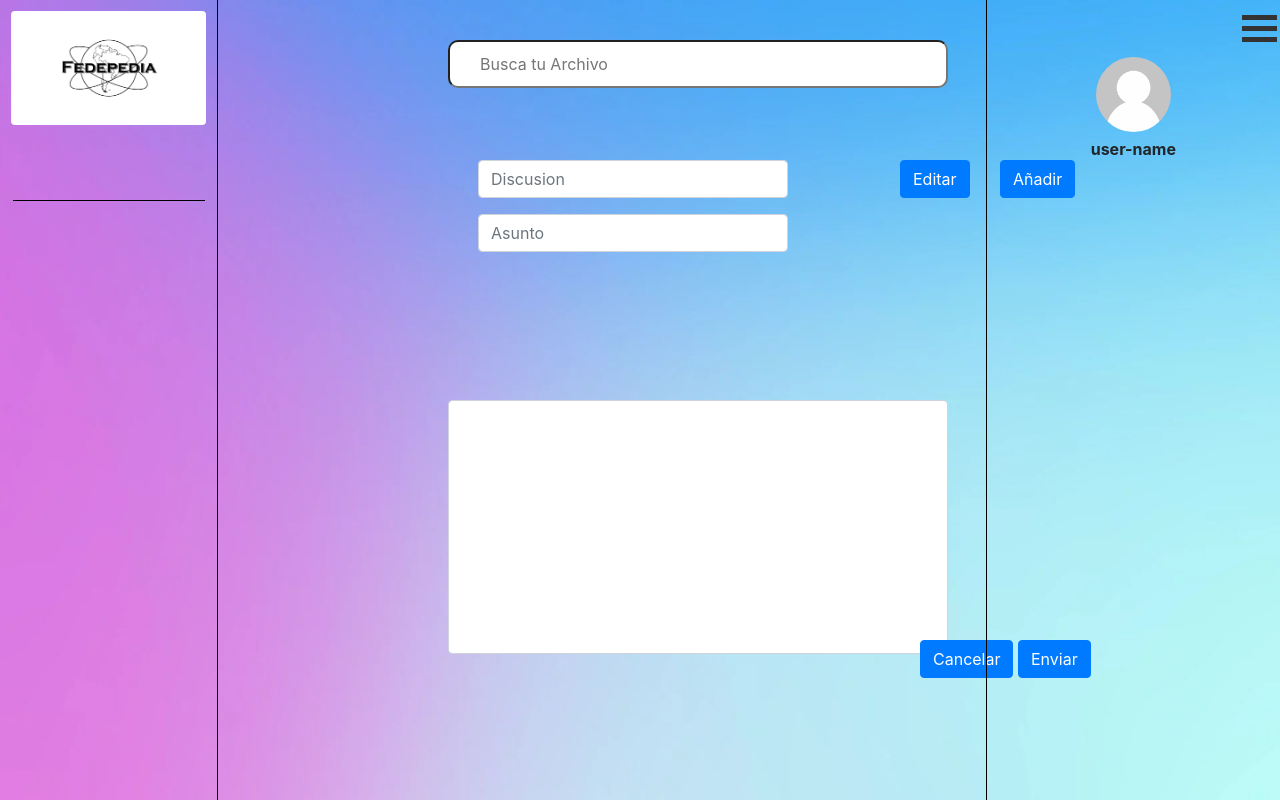
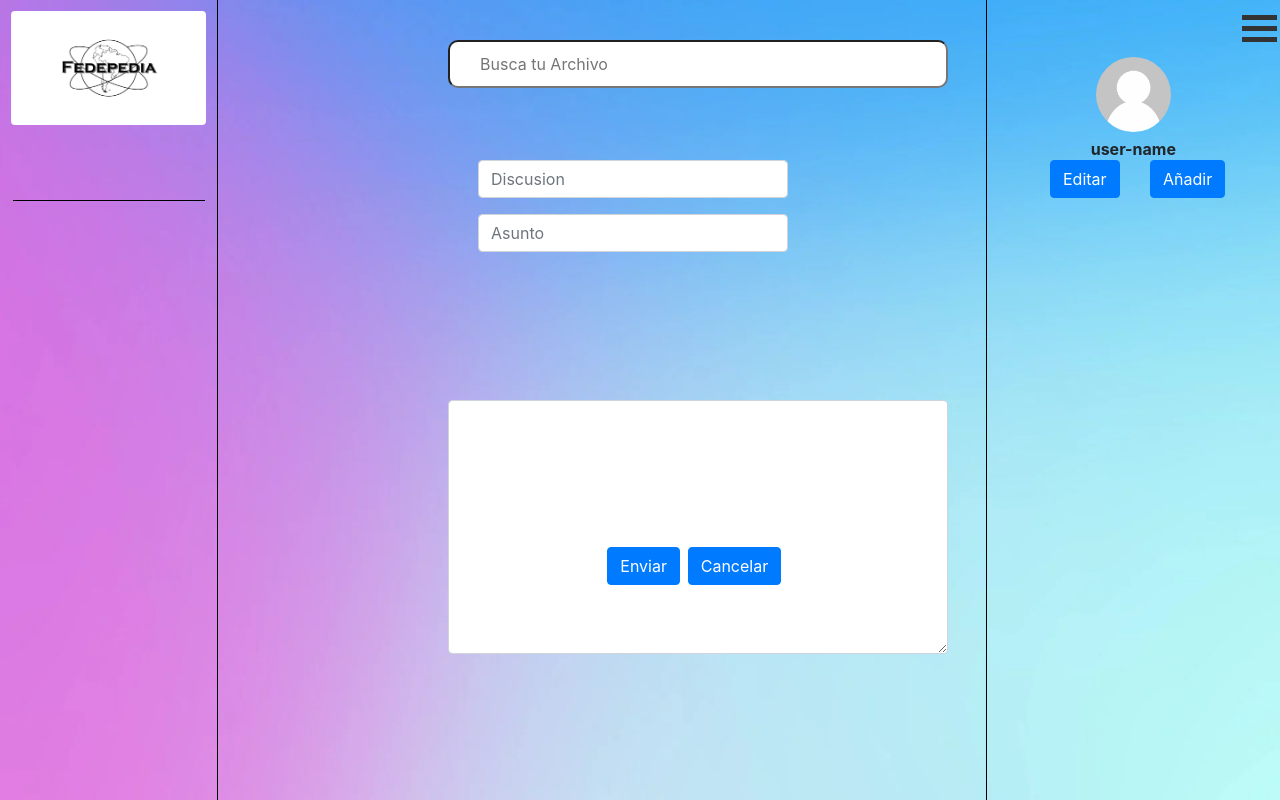
Before and after one commit to Ezequiel12D/fedepedia, a PHP site: page /views/discusiones.php in a window 1280 px wide. Run offline with PHP 8.4, Linux system fonts and the light colour scheme.

Commit message:
arreglo los botones

```diff
--- a/css/style_layout.css
+++ b/css/style_layout.css
@@ -155,16 +155,19 @@ body {
 }
 
 .button-container button {
-    position: absolute;
-    left: 900px;
+    position: fixed;
+    left: 1050px;
     margin-top: 160px;
 }
 
 .button-container .btn-add {
-    left: 1000px;
+    left: 1150px;
 }
-.low-btn-container{
+.low-btn-container button{
     position: absolute;
-    left: 920px;
-    margin-top: 50%;
+    margin-top: 170%;
+    right: 170%;
 }
+.low-btn-container .btn-send{
+    right: 600px;
+}
--- a/views/discusiones.php
+++ b/views/discusiones.php
@@ -25,14 +25,9 @@
         <textarea class="form-control" rows="10" aria-label="With textarea"></textarea>
     </div>
 
-    </div>
     <div class="button-container">
         <button class="btn btn-primary">Editar</button>
         <button class="btn-add btn btn-primary">Añadir</button>
-    </div>
-    <div class="low-btn-container">
-        <button class="btn btn-primary">Cancelar</button>
-        <button class="btn btn-primary">Enviar</button>
     </div>
     <div id="left-bar">
         <div class="container-logo">
@@ -51,6 +46,11 @@
             <div class="bar2"></div>
             <div class="bar3"></div>
         </div>
+        <div class="low-btn-container">
+            <button class="btn btn-primary">Cancelar</button>
+            <button class="btn-send btn btn-primary">Enviar</button>
+        </div>
+
         <script>
             function myFunction(x) {
                 x.classList.toggle("change");
```
